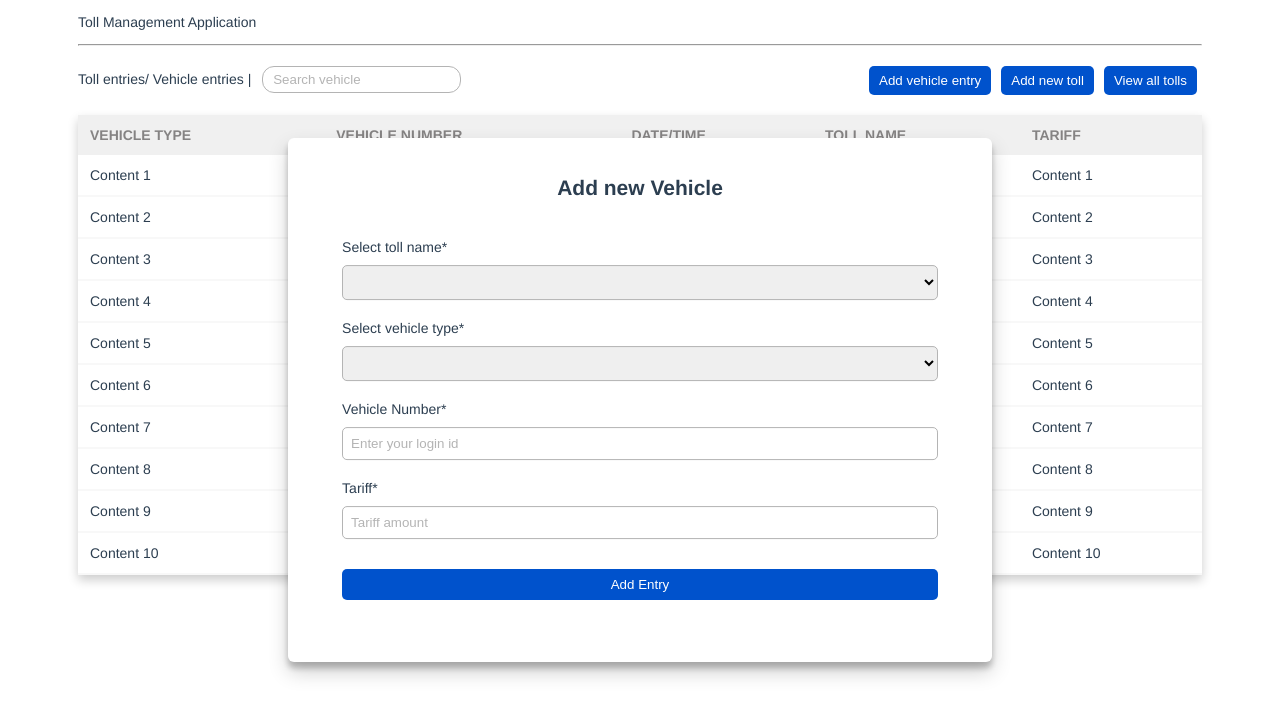
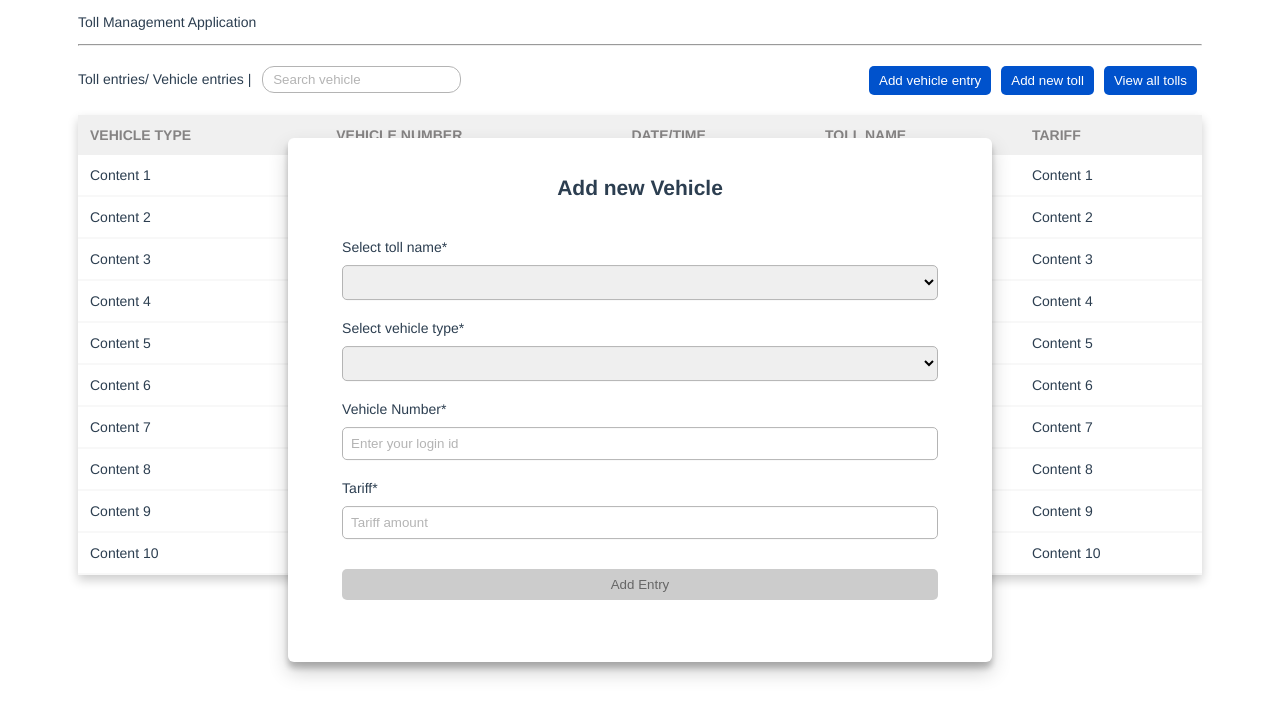
Before and after one commit to harshkandhway/toll-management, a Vue app: page /newVehicle in a window 1280 px wide. Shown: the top 716 px of the page. Built offline with nearby package versions, Linux system fonts and the light colour scheme.

Commit message:
add vehicle and new toll validation completed

```diff
--- a/src/components/AddNewToll.vue
+++ b/src/components/AddNewToll.vue
@@ -124,9 +124,6 @@ export default {
       console.log(this.newTollForm);
     },
   },
-//   checkForm(){
-//       console.log("hii")
-//   }
 };
 </script>
 
--- a/src/components/AddNewVehicle.vue
+++ b/src/components/AddNewVehicle.vue
@@ -1,62 +1,96 @@
 <template>
   <div class="new-entry">
     <form class="add-new-form">
-      <label for="toll-name">Select toll name<span class="compulsory-mark">*</span></label>
-      <select v-model="newEntryForm.tollName" class="form-input-fields" name="toll-name" id="toll-name">
+      <label for="toll-name"
+        >Select toll name<span class="compulsory-mark">*</span></label
+      >
+      <select
+        v-model="newEntryForm.tollName"
+        class="form-input-fields"
+        name="toll-name"
+        id="toll-name"
+      >
         <option selected>Kappalur</option>
       </select>
-      <label for="vehicle-type">Select vehicle type<span class="compulsory-mark">*</span></label>
+      <label for="vehicle-type"
+        >Select vehicle type<span class="compulsory-mark">*</span></label
+      >
       <!-- <select class="form-input-fields" name="vehicle-type" id="vehicle-type">
         <option selected>Kappalur</option>
       </select> -->
-      <SelectVehicleType @setVehicleType="setVehicleType"/>
-      <label for="vehicle-number">Vehicle Number<span class="compulsory-mark">*</span></label>
+      <SelectVehicleType @setVehicleType="setVehicleType" />
+      <label for="vehicle-number"
+        >Vehicle Number<span class="compulsory-mark">*</span></label
+      >
       <input
+        v-model="newEntryForm.vehicleNumber"
         type="number"
         class="form-input-fields"
         name="vehicle-number"
         id="vehicle-number"
         placeholder="Enter your login id"
       />
-      <label for="vehicle-tariff">Tariff<span class="compulsory-mark">*</span></label>
+      <label for="vehicle-tariff"
+        >Tariff<span class="compulsory-mark">*</span></label
+      >
       <input
+        v-model="newEntryForm.tariff"
         type="number"
         class="form-input-fields"
         name="vehicle-tariff"
         id="vehicle-tariff"
         placeholder="Tariff amount"
       />
-      <AppButton formInputFields="form-input-fields button-common" buttonType="submit" buttonValue="Add Entry"/>
+      <AppButton
+        :isDialog="true"
+        @onAddNewEntry="onAddNewEntry"
+        :formValidation="formValidation"
+        formInputFields="form-input-fields button-common"
+        buttonType="submit"
+        buttonValue="Add Entry"
+      />
     </form>
   </div>
 </template>
 
 <script>
 import AppButton from "./UI/AppButton.vue";
-import SelectVehicleType from "./UI/SelectVehicleType.vue"
+import SelectVehicleType from "./UI/SelectVehicleType.vue";
 export default {
   components: {
     AppButton,
-    SelectVehicleType
+    SelectVehicleType,
   },
-  data(){
-    return{
+  data() {
+    return {
       newEntryForm: {
         tollName: null,
         vehicleType: null,
         vehicleNumber: NaN,
-        tariff: NaN
-      }
+        tariff: NaN,
+      },
+      formValidation: false
+    };
+  },
+  watch:{
+    checkFormEntries(value){
+      this.formValidation = value
     }
   },
-  methods:{
-    // onAddNewEntry() {
-    //   console.log(this.newTollForm);
-    // },
-    setVehicleType(selectedVehicle){
-      this.newEntryForm.vehicleType = selectedVehicle
+  computed:{
+    checkFormEntries(){
+      let formValidateList = Object.values(this.newEntryForm)
+      return !formValidateList.some(item=>!item)
     }
-  }
+  },
+  methods: {
+    onAddNewEntry() {
+      console.log(this.newEntryForm);
+    },
+    setVehicleType(selectedVehicle) {
+      this.newEntryForm.vehicleType = selectedVehicle;
+    },
+  },
 };
 </script>
 
--- a/src/components/UI/SelectVehicleType.vue
+++ b/src/components/UI/SelectVehicleType.vue
@@ -15,24 +15,23 @@
 
 <script>
 export default {
-    props:{
-        fareDetail:{
+  props: {
+    fareDetail: {
       type: Object,
       // default: {vehicleType: null}
-        }
+    },
   },
   data() {
     return {
       vehicleTypes: ["Car/Jeep/Van", "LCV", "Trunk/Bus", "Heavy vehicle"],
-            selectedVehicleType: this.fareDetail || {vehicleType: null}
+      selectedVehicleType: this.fareDetail || { vehicleType: null },
     };
   },
-    methods:{
-        changeVehicleType(event){
-            console.log(event.target.value)
-            this.$emit('setVehicleType', event.target.value)
-        }
-    }
+  methods: {
+    changeVehicleType(event) {
+      this.$emit("setVehicleType", event.target.value);
+    },
+  },
 };
 </script>
 
--- a/src/router/index.js
+++ b/src/router/index.js
@@ -9,33 +9,17 @@ const routes = [
     path: '/',
     name: 'home',
     component: HomeView,
-    childred: [
-
-      // {
-      //   path: '/newVehicle',
-      //   // // route level code-splitting
-      //   // // this generates a separate chunk (about.[hash].js) for this route
-      //   // // which is lazy-loaded when the route is visited.
-      //   // component: () => import(/* webpackChunkName: "about" */ '../components/AddNewToll.vue')
-      // },
-    ]
   },
   {
     path: '/newVehicle',
     name: 'newVehicle',
     meta: { newVehicleDialog: true },
-    // // route level code-splitting
-    // // this generates a separate chunk (about.[hash].js) for this route
-    // // which is lazy-loaded when the route is visited.
     component: HomeView
   },
   {
     path: '/newToll',
     name: 'newToll',
     meta: { newTollDialog: true },
-    // // route level code-splitting
-    // // this generates a separate chunk (about.[hash].js) for this route
-    // // which is lazy-loaded when the route is visited.
     component: HomeView
   },
 ]
--- a/src/views/HomeView.vue
+++ b/src/views/HomeView.vue
@@ -1,11 +1,9 @@
 <template>
   <div class="home">
-    <!-- <img alt="Vue logo" src="../assets/logo.png"> -->
     <AppNav/>
     <EntriesTable/>
     <template>
       <DialogBox v-if="Object.values($route.meta).length" :paramValue="$route.meta" title = "Add new Vehicle"/>
-      <!-- <DialogBox v-if="$route.meta.newTollDialog" title="Add new toll"/> -->
     </template>
   </div>
 </template>
@@ -15,7 +13,6 @@
 import EntriesTable from '@/components/EntriesTable.vue'
 import AppNav from '@/components/AppNav'
 import DialogBox from '@/components/DialogBox.vue'
-// import DialogBox from '@/components/DialogBox.vue'
 
 export default {
   name: 'HomeView',
@@ -29,17 +26,5 @@ export default {
       console.log(this.$route.params)
     }
   },
-
-  created() {
-    console.log("this.$route.params",this.$route.meta)
-    // this.$watch(
-    //   () => this.$route.params,
-    //   (toParams, previousParams) => {
-    //     console.log(toParams)
-    //     console.log(previousParams)
-    //     // react to route changes...
-    //   }
-    // )
-  },
 }
 </script>
```
Lines whose indentation alone changed are shown as unchanged.
